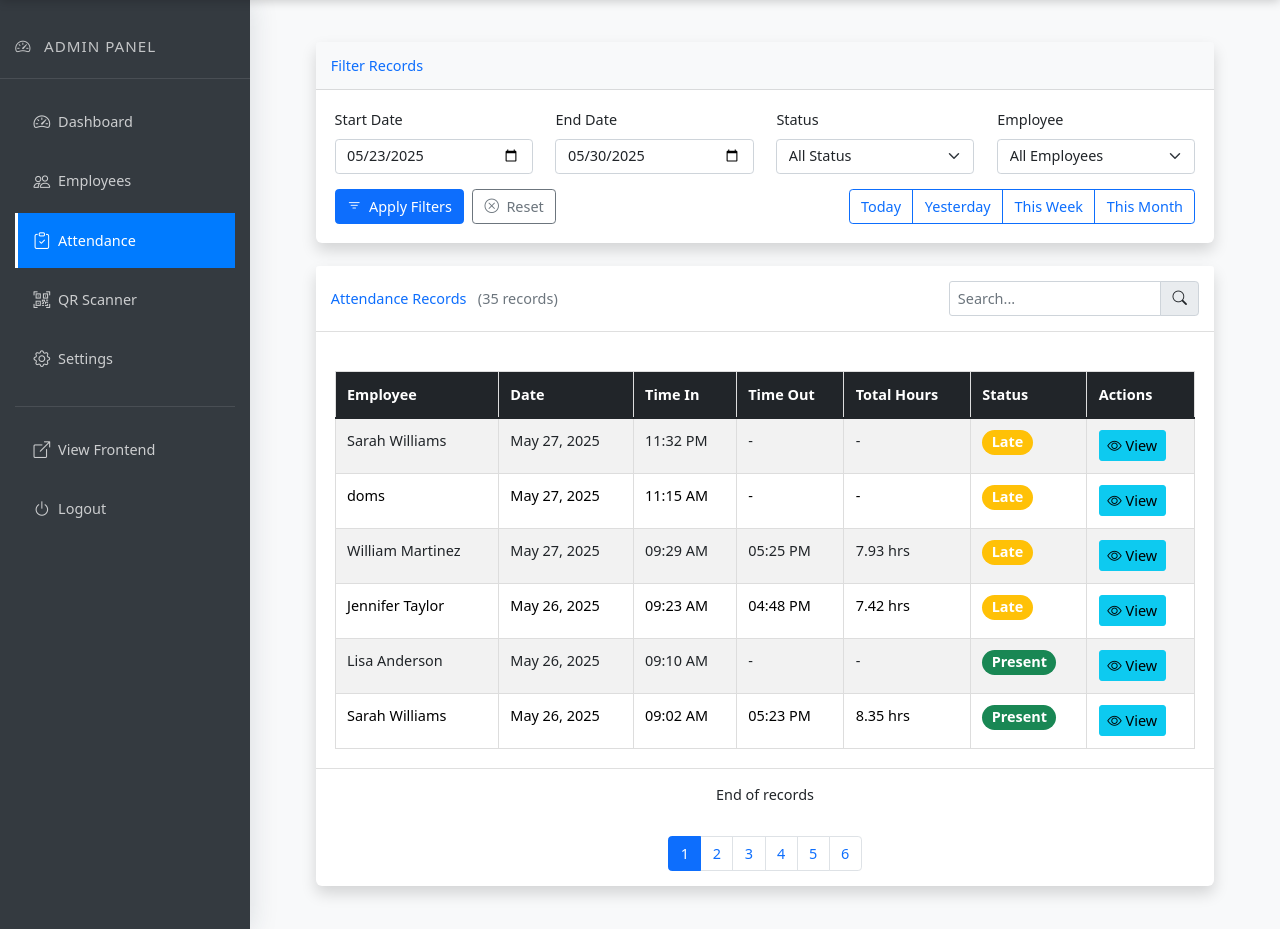
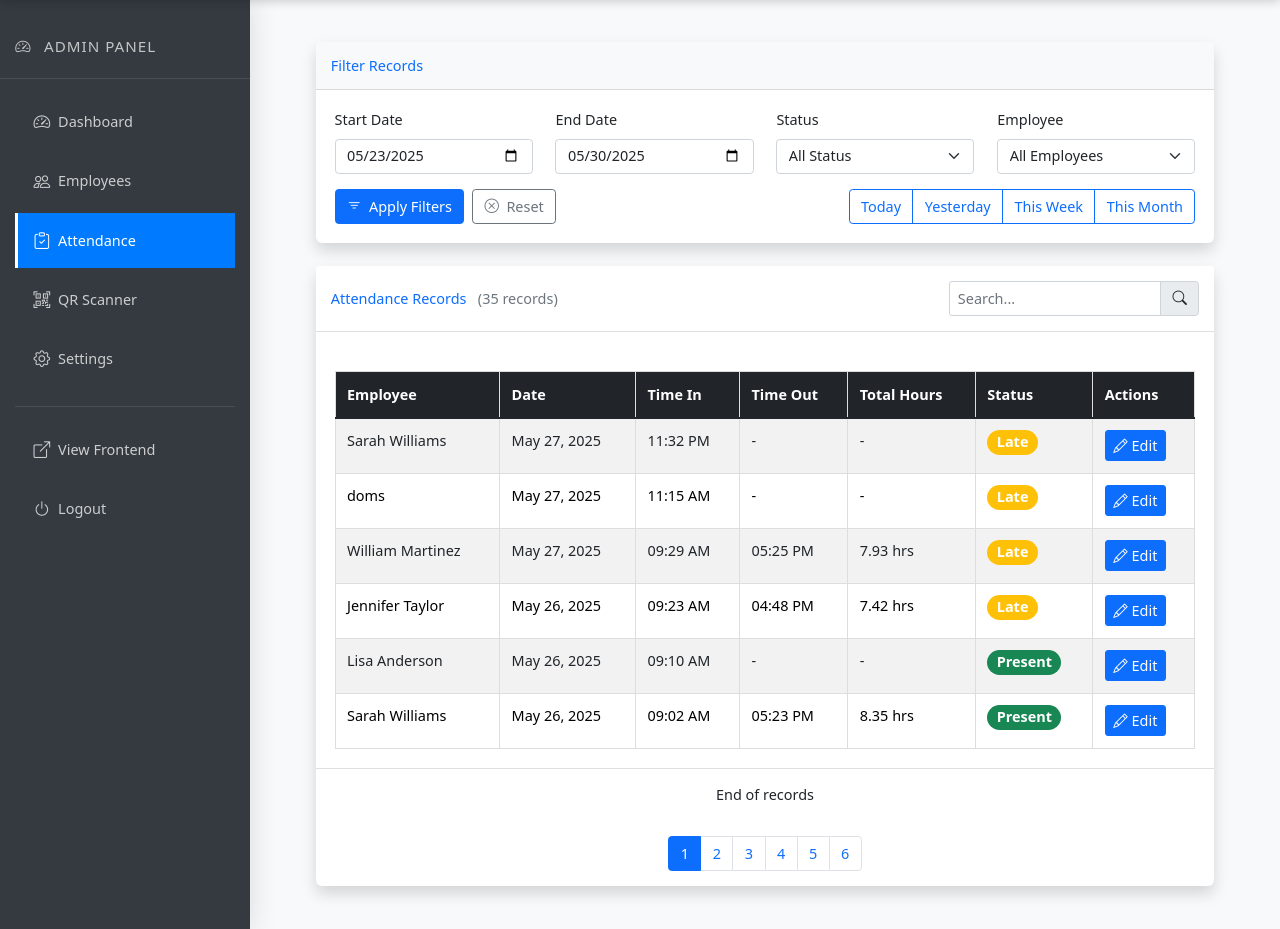
Before and after one commit to SiHarv/employee-attendance, a PHP site: page /views/admin/attendance.php in a window 1280 px wide. Shown: the part 81-1010 px from the top of the page. Run offline with PHP 8.4, Linux system fonts and the light colour scheme; a user stored in the database is signed in; data comes from the database, SQL or seed files in the repository; some libraries are stand-ins or nearby versions.

Commit message:
feat: edit attendance details Note: Ready for Presentation

```diff
--- a/views/admin/attendance.php
+++ b/views/admin/attendance.php
@@ -227,8 +227,8 @@ if (!isset($_SESSION['admin_id'])) {
                                                         </span>
                                                     </td>
                                                     <td>
-                                                        <button class="btn btn-sm btn-info" onclick="viewDetails(<?php echo $row['id']; ?>)">
-                                                            <i class="bi bi-eye me-1"></i>View
+                                                        <button class="btn btn-sm btn-primary" onclick="editAttendance(<?php echo $row['id']; ?>, '<?php echo htmlspecialchars($row['username']); ?>', '<?php echo $row['time_in']; ?>', '<?php echo $row['time_out']; ?>', '<?php echo $row['status']; ?>')">
+                                                            <i class="bi bi-pencil me-1"></i>Edit
                                                         </button>
                                                     </td>
                                                 </tr>
@@ -246,6 +246,9 @@ if (!isset($_SESSION['admin_id'])) {
             </div>
         </div>
     </div>
+
+    <!-- Include the edit modal -->
+    <?php require_once 'modals/modal_edit_attendance.php'; ?>
 
     <script>
     $(document).ready(function() {
@@ -346,6 +349,52 @@ if (!isset($_SESSION['admin_id'])) {
         const day = String(date.getDate()).padStart(2, '0');
         return `${year}-${month}-${day}`;
     }
+
+    // Add this to your existing JavaScript
+    function editAttendance(id, name, timeIn, timeOut, status) {
+        document.getElementById('edit_attendance_id').value = id;
+        document.getElementById('edit_employee_name').value = name;
+        document.getElementById('edit_time_in').value = timeIn.replace(' ', 'T');
+        if (timeOut) {
+            document.getElementById('edit_time_out').value = timeOut.replace(' ', 'T');
+        } else {
+            document.getElementById('edit_time_out').value = '';
+        }
+        document.getElementById('edit_status').value = status;
+
+        new bootstrap.Modal(document.getElementById('editAttendanceModal')).show();
+    }
+
+    document.getElementById('saveAttendanceChanges').addEventListener('click', function() {
+        const form = document.getElementById('editAttendanceForm');
+        const formData = {
+            attendance_id: document.getElementById('edit_attendance_id').value,
+            time_in: document.getElementById('edit_time_in').value.replace('T', ' '),
+            time_out: document.getElementById('edit_time_out').value.replace('T', ' '),
+            status: document.getElementById('edit_status').value
+        };
+
+        fetch('../../controller/admin/employee_edit_attendance.php', {
+            method: 'POST',
+            headers: {
+                'Content-Type': 'application/json',
+            },
+            body: JSON.stringify(formData)
+        })
+        .then(response => response.json())
+        .then(data => {
+            if (data.success) {
+                alert('Attendance updated successfully!');
+                window.location.reload();
+            } else {
+                alert('Error: ' + data.message);
+            }
+        })
+        .catch(error => {
+            console.error('Error:', error);
+            alert('Error updating attendance');
+        });
+    });
     </script>
 
     <?php //require_once '../../includes/admin/footer.php'; ?>
--- a/views/admin/dashboard.php
+++ b/views/admin/dashboard.php
@@ -384,7 +384,7 @@
                                         <div class="mb-3">
                                             <i class="fas fa-clipboard-list fa-2x text-info"></i>
                                         </div>
-                                        <h6 class="mb-0">View Reports</h6>
+                                        <h6 class="mb-0">Attendance Reports</h6>
                                     </a>
                                 </div>
                                 <div class="col-md-3">
--- /dev/null
+++ b/views/admin/modals/modal_edit_attendance.php
@@ -0,0 +1,39 @@
+<div class="modal fade" id="editAttendanceModal" tabindex="-1">
+    <div class="modal-dialog">
+        <div class="modal-content">
+            <div class="modal-header">
+                <h5 class="modal-title">Edit Attendance</h5>
+                <button type="button" class="btn-close" data-bs-dismiss="modal"></button>
+            </div>
+            <div class="modal-body">
+                <form id="editAttendanceForm">
+                    <input type="hidden" id="edit_attendance_id" name="attendance_id">
+                    <div class="mb-3">
+                        <label class="form-label">Employee</label>
+                        <input type="text" class="form-control" id="edit_employee_name" readonly>
+                    </div>
+                    <div class="mb-3">
+                        <label class="form-label">Time In</label>
+                        <input type="datetime-local" class="form-control" id="edit_time_in" name="time_in" required>
+                    </div>
+                    <div class="mb-3">
+                        <label class="form-label">Time Out</label>
+                        <input type="datetime-local" class="form-control" id="edit_time_out" name="time_out">
+                    </div>
+                    <div class="mb-3">
+                        <label class="form-label">Status</label>
+                        <select class="form-select" id="edit_status" name="status" required>
+                            <option value="present">Present</option>
+                            <option value="late">Late</option>
+                            <option value="absent">Absent</option>
+                        </select>
+                    </div>
+                </form>
+            </div>
+            <div class="modal-footer">
+                <button type="button" class="btn btn-secondary" data-bs-dismiss="modal">Close</button>
+                <button type="button" class="btn btn-primary" id="saveAttendanceChanges">Save changes</button>
+            </div>
+        </div>
+    </div>
+</div>
```
Also changed, not shown: controller/admin/employee_edit_attendance.php (added, +30 -0 lines).
